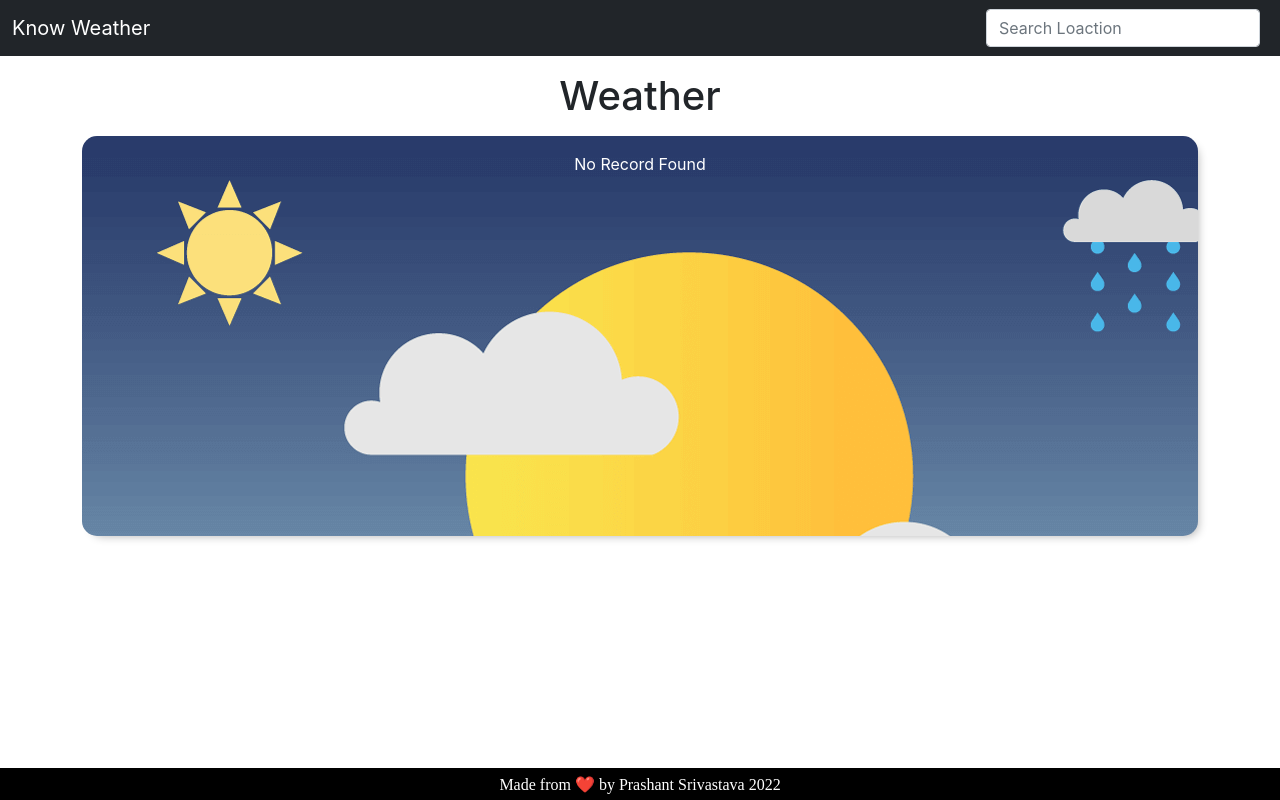
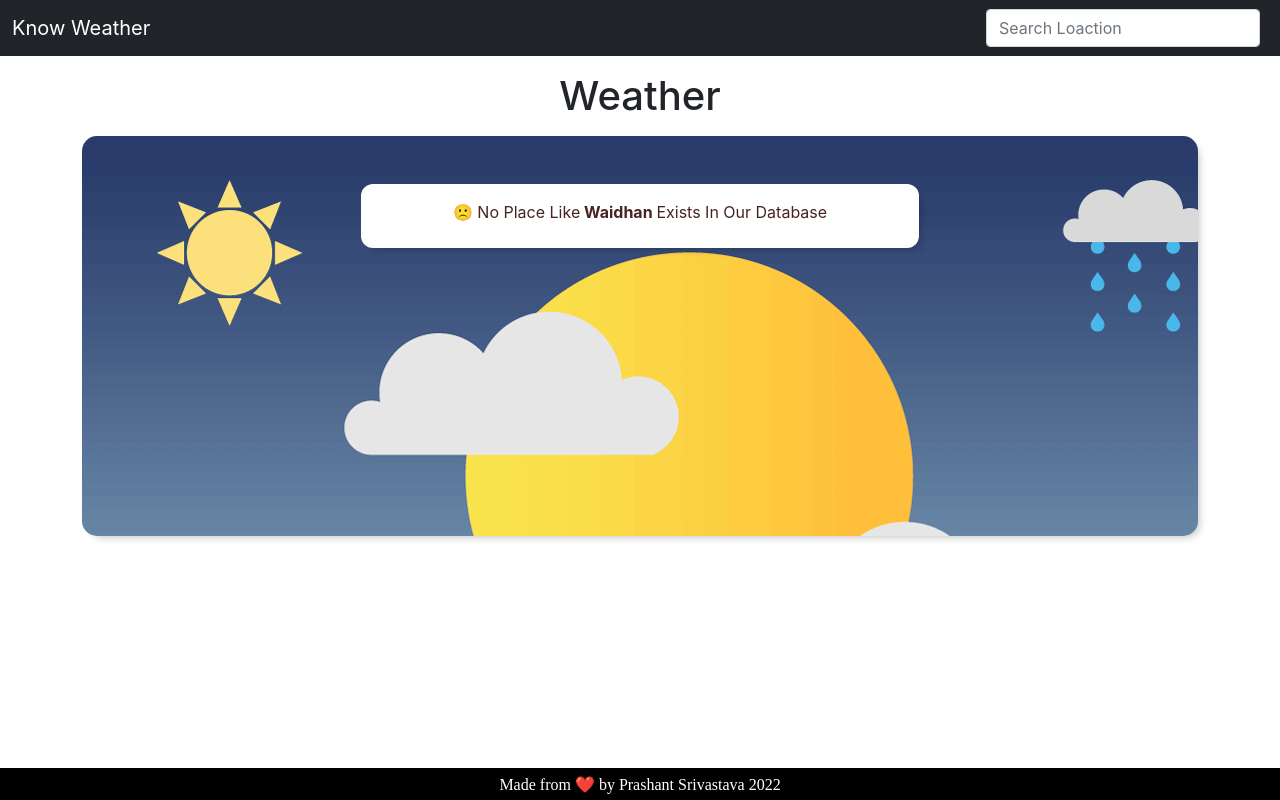
Before and after one commit to prashantirs/Know_Weather, a React (Create React App) app: page / in a window 1280 px wide. Built offline with nearby package versions, Linux system fonts and the light colour scheme; no server answers.

Commit message:
bug fixed of crashing app for 404 status code

```diff
--- a/src/App.js
+++ b/src/App.js
@@ -20,7 +20,6 @@ let  apiKey =process.env.REACT_APP_WEATHER_API
 return (
     <>
     <Navbar handleSearchChange={handleSearchChange} />
-    {/* <Navbar  /> */}
     <Weather apiKey={apiKey} city={city}/>
     <Footer/>
     </>
--- a/src/components/Weather/Weather.css
+++ b/src/components/Weather/Weather.css
@@ -56,6 +56,17 @@
 p{
     text-transform:capitalize;
 }
+.error-msg{
+    width: 50%;
+    height: 4rem;
+    padding-top: 1rem;
+    opacity: 1;
+    margin: 2rem auto;
+    color: rgb(73, 35, 35);
+    background: white;
+    border-radius: 12px;
+    box-shadow: 5px 5px 10px -5px rgba(0, 0, 0, 0.3);
+}
 
 @media (max-width: 1028px){
     .temp{
@@ -63,4 +74,8 @@ p{
         left:7.5rem;
         top:8rem;
     }
+    .error-msg{
+        width: 80%;
+        height: 6rem;
+    }
 }
--- a/src/components/Weather/Weather.jsx
+++ b/src/components/Weather/Weather.jsx
@@ -7,6 +7,10 @@ export default function Weather(props) {
     const fetchWeather = async () => {
         const url = `https://api.openweathermap.org/data/2.5/weather?q=${props.city}&units=metric&appid=${props.apiKey}`;
         let data = await fetch(url);
+        console.log(data);
+        if(data.status === '404'){
+            return ;
+        }
         let parsedData = await data.json();
         setWeather(parsedData);
     }
@@ -23,8 +27,19 @@ export default function Weather(props) {
                 </div>
                 <div className="container whole-body">
                     <div className="weather-box py-3" >
-                        {!weather ?
-                            (<p>No record found</p>) :
+                        {!weather || weather.cod==='404' ?
+                            (<>
+                                <p className='error-msg'>🙁 No Place like
+                                    <strong>
+                                    {" "+ props.city + " "}
+                                    </strong>
+                                    Exists in our database
+
+                                    <marquee behavior="scroll" direction="left">Try searching with correct spelling </marquee>
+
+                                </p>
+                            </>
+                            ) :
                             (<>
                                 <h3>{props.city}</h3>
                                 <br />
@@ -35,7 +50,8 @@ export default function Weather(props) {
                                         {weather.weather[0].main}
                                     <p>({weather.weather[0].description})</p>
                                 </div>
-                            </>)}
+                            </>)
+                        }
                     </div>
                 </div>
             </div>
```
